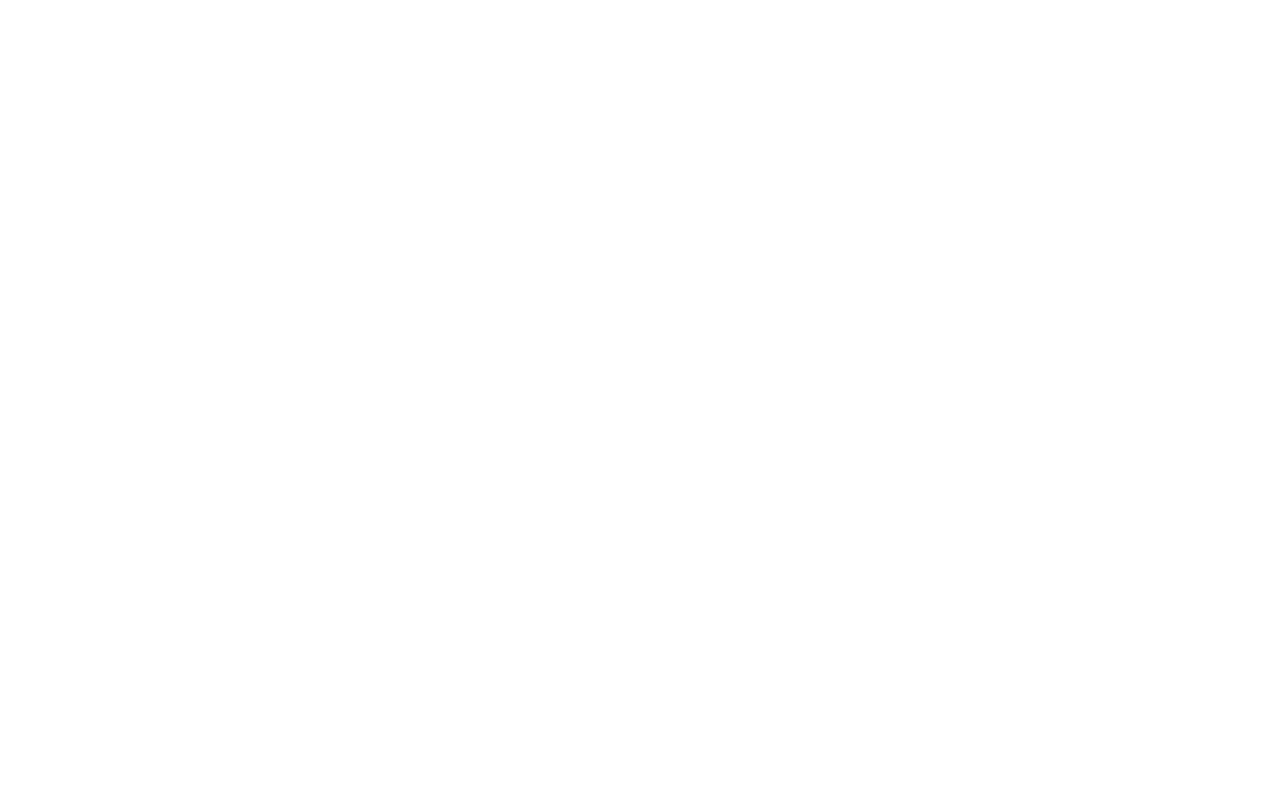
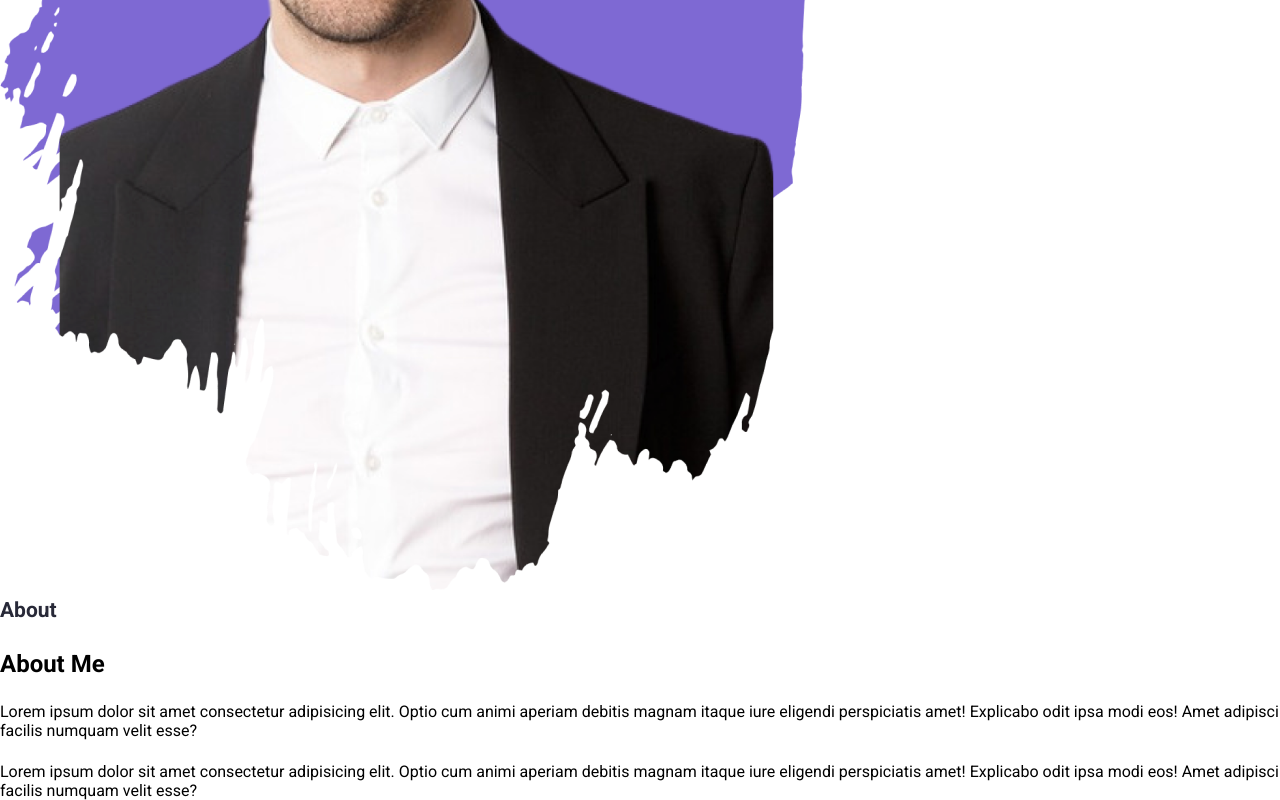
Before and after one commit to Haupt04/Porfolio-Website---React, a React (Create React App) app in the folder porfolio-website/: page / in a window 1280 px wide. Shown: the part 2144-2944 px from the top of the page. Before the commit the page ends 1779 px from the top, so only its background shows below. Built offline with nearby package versions, Linux system fonts and the light colour scheme.

Commit message:
Completed About Me Component

```diff
--- a/porfolio-website/src/Pages/Home/AboutMe.jsx
+++ b/porfolio-website/src/Pages/Home/AboutMe.jsx
@@ -0,0 +1,18 @@
+
+export default function AboutMe () {
+    return (
+        <section className="about--section" id="AboutMe">
+            <div className="about--section--img">
+                <img src="./img/about-me.png" alt="About Me" />
+            </div>
+            <div className="hero--section--content--box about--section--box">
+                <div className="hero--section--content">
+                    <p className="section--title">About</p>
+                    <h1 className="skills-section-heading">About Me</h1>
+                    <p className="hero--section-description">Lorem ipsum dolor sit amet consectetur adipisicing elit. Optio cum animi aperiam debitis magnam itaque iure eligendi perspiciatis amet! Explicabo odit ipsa modi eos! Amet adipisci facilis numquam velit esse?</p>
+                    <p className="hero--section-description">Lorem ipsum dolor sit amet consectetur adipisicing elit. Optio cum animi aperiam debitis magnam itaque iure eligendi perspiciatis amet! Explicabo odit ipsa modi eos! Amet adipisci facilis numquam velit esse?</p>
+                </div>
+            </div>
+        </section>
+    )
+}
--- a/porfolio-website/src/Pages/Home/Homescreen/index.jsx
+++ b/porfolio-website/src/Pages/Home/Homescreen/index.jsx
@@ -1,3 +1,4 @@
+import AboutMe from "../AboutMe";
 import HeroSection from "../HeroSection";
 import MySkills from "../MySkills";
 
@@ -7,6 +8,7 @@
         <>
             <HeroSection />
             <MySkills />
+            <AboutMe />
         </>
     )
 }
```
